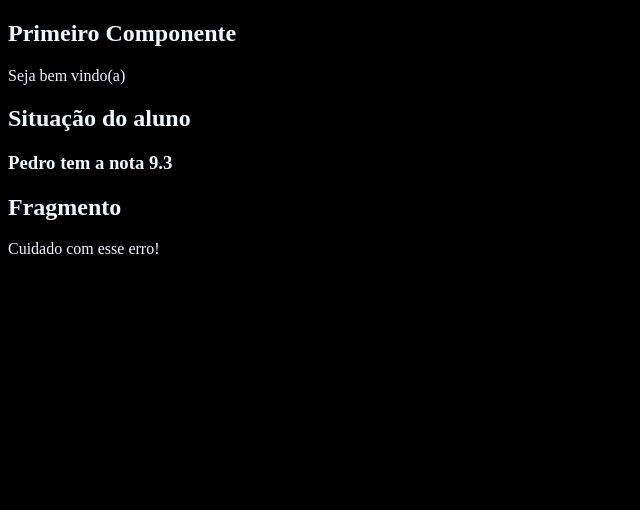
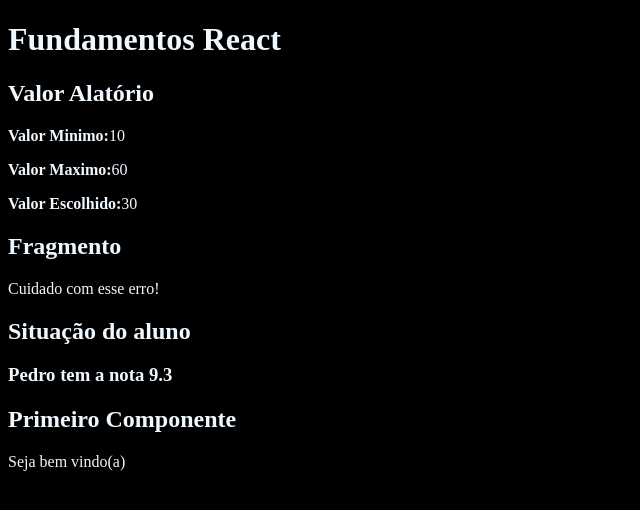
Before and after one commit to natooliv/curso-react, a React (Create React App) app in the folder fundamentos-react/: page / in a window 1280 px wide. Shown: the top 510 px of the page, without its empty margins (0-640 px from the left). Built offline with nearby package versions, Linux system fonts and the light colour scheme.

Commit message:
Aleatorio

```diff
--- /dev/null
+++ b/fundamentos-react/src/App.jsx
@@ -0,0 +1,19 @@
+import React from 'react'
+import Primeiro from './components/basicos/Primeiro';
+import Aleatorio from './components/basicos/Aleatorio';
+// import Comp from './components/basicos/Primeiro'; iria funcionar normalmente
+import ComParametro from './components/basicos/ComParametro';
+import Fragmento from './components/basicos/Fragmento';
+
+ // eslint-disable-next-line no-unused-expressions
+ export default () => (
+  <div id='app'>
+    <h1>Fundamentos React</h1>
+    <Aleatorio  min={10} max ={60}/>
+    <Fragmento />
+    <ComParametro
+      titulo="Situação do aluno"
+      aluno="Pedro " nota='9.3' />
+    <Primeiro></Primeiro>
+  </div>
+);
--- /dev/null
+++ b/fundamentos-react/src/components/basicos/Aleatorio.jsx
@@ -0,0 +1,22 @@
+import React from 'react';
+
+export default (props) => {
+  const min = props.min;
+  const max = props.max;
+  const aleatorio =parseInt(Math.random()*(max - min)) + min;
+
+  return(
+  <div>
+    <h2>  Valor Alatório </h2>
+    <p>
+      <strong>Valor Minimo:</strong>{min}
+    </p>
+    <p>
+      <strong>Valor Maximo:</strong>{max}
+    </p>
+    <p>
+      <strong>Valor Escolhido:</strong>{aleatorio}
+    </p>
+  </div>
+  );
+}
--- a/fundamentos-react/src/index.js
+++ b/fundamentos-react/src/index.js
@@ -1,18 +1,9 @@
 import './index.css' // importação relativo.
 import ReactDOM from'react-dom';// esse nome é o que você acha de  boa pratica que será estudado logo a frente
 import React from 'react';
-
-import Primeiro from './components/basicos/Primeiro';
-// import Comp from './components/basicos/Primeiro'; iria funcionar normalmente
-import ComParametro from './components/basicos/ComParametro';
-import Fragmento from './components/basicos/Fragmento';
+import App from './App';
 ReactDOM.render(
-  <div id = 'app'>
-    <Primeiro></Primeiro>
-    <ComParametro titulo ="Situação do aluno"
-    aluno ="Pedro " nota ='9.3'/>
-    <Fragmento />
-    </div>,
+   <App />,
   document.getElementById('root'));
 
 // Trabalhando o JSX de forma fluída.
```
